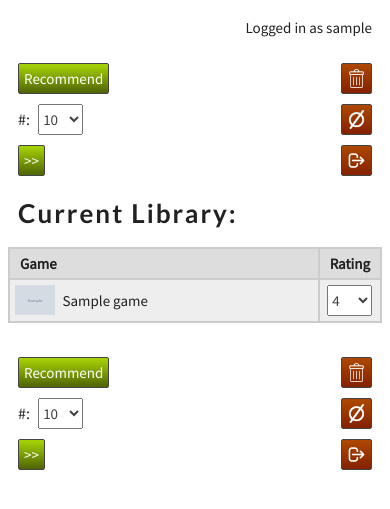
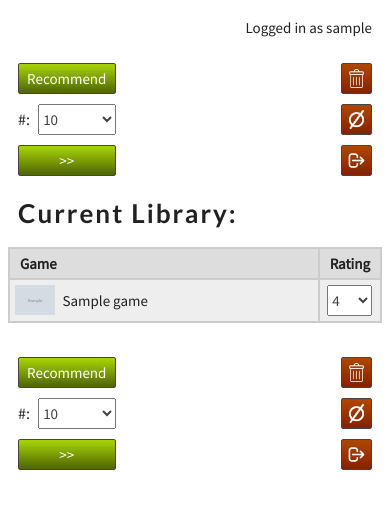
Before and after one commit to SSpectre/custom-steam-recommendations, a Flask app: template templates/owned_games.html in a window 390 px wide. Shown: the top 509 px of the page. Run offline with Flask 3, Linux system fonts and the light colour scheme; the template is opened without the code that fills it: most values are stand-ins (such as "Sample title", 1, 10 or a date in 2020); grey boxes marked "Sample" are stand-in pictures; parts of the project's set-up code (start-up, migrations or seed data) failed here and were passed over.

Commit message:
Made left-side buttons the same size in mobile layout

```diff
--- a/static/scripts/owned_games.js
+++ b/static/scripts/owned_games.js
@@ -41,7 +41,7 @@ function changeListSize(size) {
         dataType: 'json',
         success: function(response) {
             let oldSize = JSON.parse(response["old_size"]);
-            $("#rec-button").attr("onclick", "recommendGames('" + size + "')");
+            $(".rec-button").attr("onclick", "recommendGames('" + size + "')");
 
             //redraw recommendation list, keeping existing recommendations
             let innerHTML = "";
--- a/static/stylesheets/csr-style.css
+++ b/static/stylesheets/csr-style.css
@@ -211,6 +211,10 @@ select {
         clear: both;
     }
 
+    .rec-button {
+        width: 6.5em;
+    }
+
     #rec-button-span-large {
         display: none;
     }
@@ -223,8 +227,13 @@ select {
         display: none;
     }
 
+    .rec-number {
+        width: 5.2em;
+    }
+
     .column-switch-button {
         display: block;
+        width: 6.5em;
     }
 
     .column {
--- a/templates/owned_games.html
+++ b/templates/owned_games.html
@@ -14,7 +14,7 @@
 		<p>Logged in as {{user_name}}</p>
 		<div id="csr-buttons">
 			<span id="left-buttons">
-				<button type="button" id="rec-button" class="align-left" onclick="recommendGames({{list_size}})">
+				<button type="button" class="rec-button align-left" onclick="recommendGames({{list_size}})">
 					<span>Recommend</span>
 					<span id="rec-button-span-large"> Games</span>
 				</button>
```
